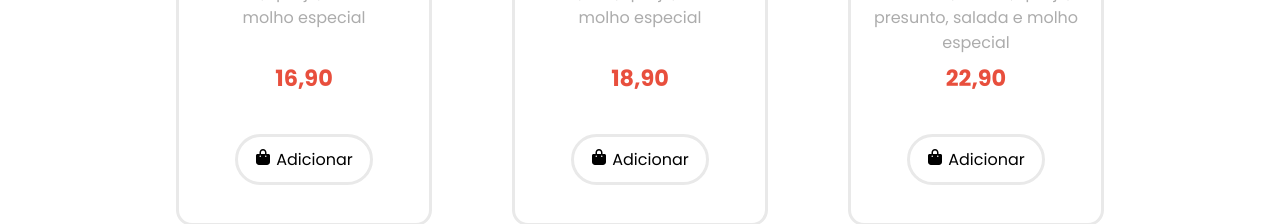
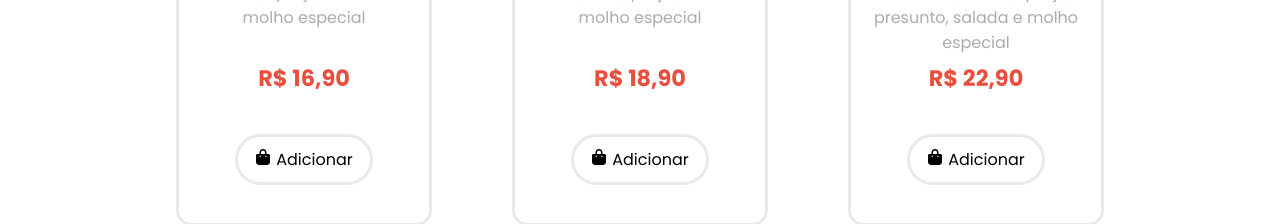
Before and after one commit to vitorfdrangel/Cardapio_Online, a React (Vite) app: page / in a window 1280 px wide. Shown: the part 521-745 px from the top of the page. Built offline with nearby package versions, Linux system fonts and the light colour scheme.

Commit message:
Ajustes historic page

```diff
--- a/src/components/ProdVitrine.jsx
+++ b/src/components/ProdVitrine.jsx
@@ -17,7 +17,7 @@ const ProdVitrine = () => {
             <img src={prod.img} alt={prod.name} />
             <h2>{prod.name}</h2>
             <p className={classes.description}>{prod.description}</p>
-            <p className={classes.price}>{prod.price}</p>
+            <p className={classes.price}>R$ {prod.price}</p>
             <div>
               <button
                 className="btn btn-cart"
```
